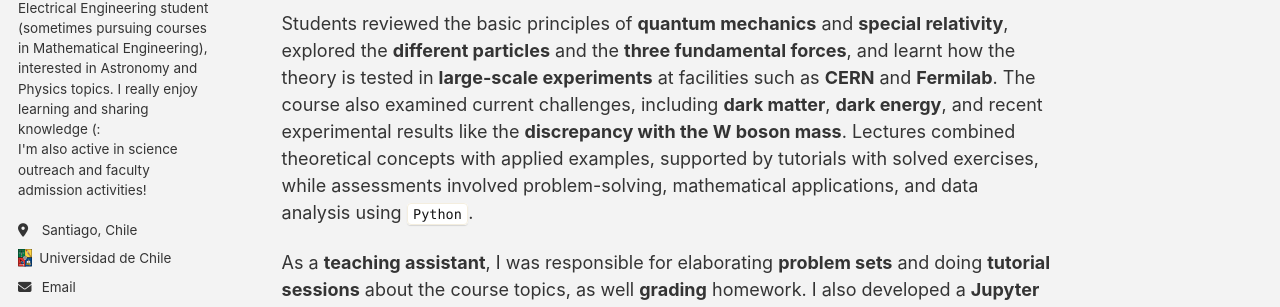
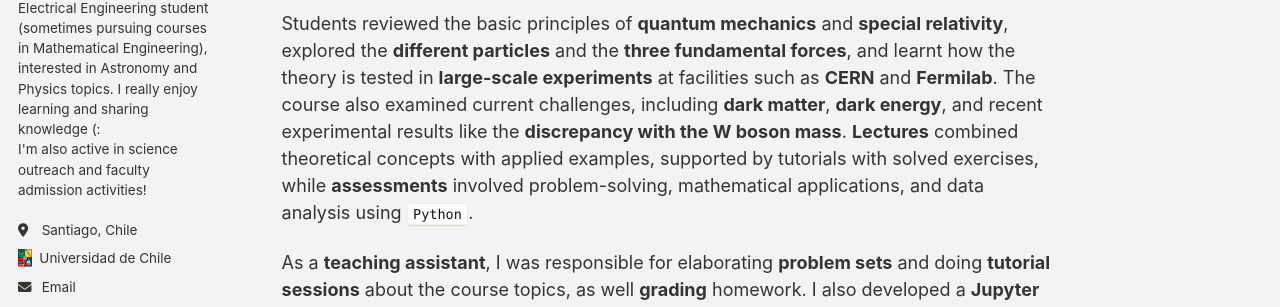
Before and after one commit to Bianca-Zamora-Araya/Bianca-Zamora-Araya.github.io, a Jekyll site: the page built from _teaching/2022-1_COFM52-1.md, in a window 1280 px wide and 900 px high. Shown: the part 320-627 px from the top of the window. Built offline with Jekyll 4.4.1, drawn with Linux system fonts in a browser that asks for light colours; a style sheet for code colours, icons or effects is not loaded.

Commit message:
Update 2022-1_COFM52-1.md

```diff
--- a/_teaching/2022-1_COFM52-1.md
+++ b/_teaching/2022-1_COFM52-1.md
@@ -11,7 +11,7 @@ location: "Santiago, Chile"
 
 This course provided an introduction to the **Standard Model of particle physics**, the theory describing the **fundamental particles and forces of the universe**.
 
-Students reviewed the basic principles of **quantum mechanics** and **special relativity**, explored the **different particles** and the **three fundamental forces**, and learnt how the theory is tested in **large-scale experiments** at facilities such as **CERN** and **Fermilab**. The course also examined current challenges, including **dark matter**, **dark energy**, and recent experimental results like the **discrepancy with the W boson mass**. Lectures combined theoretical concepts with applied examples, supported by tutorials with solved exercises, while assessments involved problem-solving, mathematical applications, and data analysis using `Python`.
+Students reviewed the basic principles of **quantum mechanics** and **special relativity**, explored the **different particles** and the **three fundamental forces**, and learnt how the theory is tested in **large-scale experiments** at facilities such as **CERN** and **Fermilab**. The course also examined current challenges, including **dark matter**, **dark energy**, and recent experimental results like the **discrepancy with the W boson mass**. **Lectures** combined theoretical concepts with applied examples, supported by tutorials with solved exercises, while **assessments** involved problem-solving, mathematical applications, and data analysis using `Python`.
 
 As a **teaching assistant**, I was responsible for elaborating **problem sets** and doing **tutorial sessions** about the course topics, as well **grading** homework. I also developed a **Jupyter Notebook** as an assessed activity to introduce students to `Python` and data analysis using `Pandas` library. Giving **feedback** to the students to improve their learning process was also done by me ;)
 
```
